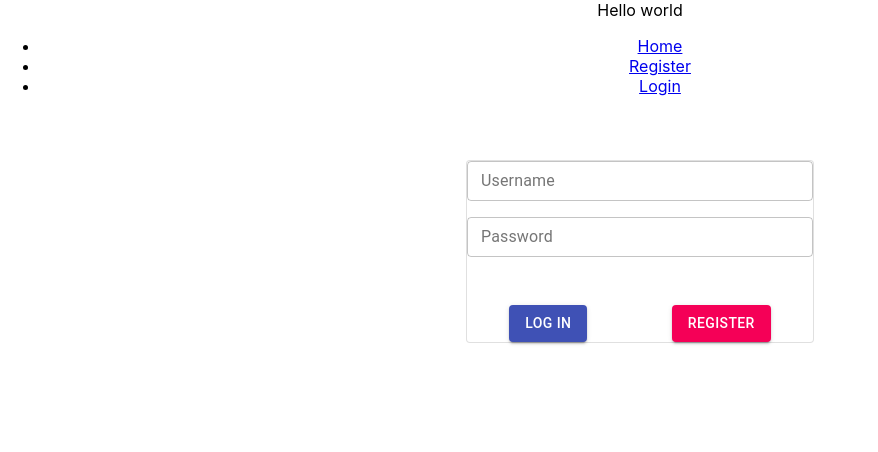
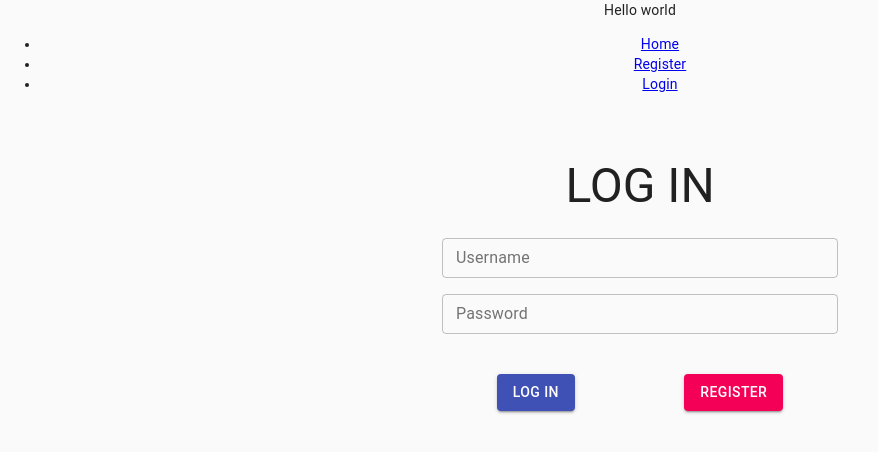
Before and after one commit to mintyTaco/basicloginap, a React (Create React App) app: page /login in a window 1280 px wide. Shown: the top 452 px of the page, without its empty margins (0-878 px from the left). Built offline with nearby package versions, Linux system fonts and the light colour scheme.

Commit message:
refactored login component(formik); adjusted styling;

```diff
--- a/src/App.js
+++ b/src/App.js
@@ -1,7 +1,7 @@
 import React from "react";
 import { BrowserRouter as Router, Switch, Route, Link } from "react-router-dom";
 
-import Login from "./components/login";
+import Login from "./components/login/login";
 import Register from "./components/register";
 import Home from "./components/home";
 import PrivateRoute from "./components/routes/private_route";
--- a/src/components/login.js
+++ /dev/null
@@ -1,119 +0,0 @@
-import {
-  Button,
-  Container,
-  Grid,
-  makeStyles,
-  Paper,
-  TextField,
-} from "@material-ui/core";
-import React, { useEffect, useState } from "react";
-import { useDispatch, useSelector } from "react-redux";
-import { userLoginActions } from "../redux/actions/loginActions";
-import { useHistory } from "react-router";
-import { alertActions } from "../redux/actions/alertActions";
-const useStyles = makeStyles((theme) => ({
-  container: {
-    padding: theme.spacing(6),
-  },
-}));
-
-export const Login = () => {
-  const classes = useStyles();
-  const dispatch = useDispatch();
-  const history = useHistory();
-  const [inputs, setInputs] = useState({
-    username: "",
-    password: "",
-  });
-  const alert = useSelector((state) => state.alert);
-  const loggingIn = useSelector((state) => state.authentication.loggingIn);
-  const { username, password } = inputs;
-  const [submitted, setSubmitted] = useState(false);
-  const handleChange = (e) => {
-    const { name, value } = e.target;
-    setInputs((inputs) => ({ ...inputs, [name]: value }));
-  };
-
-  useEffect(() => {
-    history.listen((location, action) => {
-      dispatch(alertActions.clear());
-    });
-  }, []);
-  useEffect(() => {
-    dispatch(userLoginActions.logout());
-  }, []);
-
-  const handleSubmit = (e) => {
-    e.preventDefault();
-    setSubmitted(true);
-    if (username && password) {
-      console.log("Handle submit", username, password);
-      dispatch(
-        userLoginActions.login(username, password, { pathname: "/" }, history)
-      );
-    }
-  };
-  return (
-    <Container className={classes.container} maxWidth="xs">
-      <Paper variant={"outlined"}>
-        {alert.message && <div>{`${alert.message}`}</div>}
-        <form name="form" onSubmit={handleSubmit}>
-          <Grid container spacing={6}>
-            <Grid item xs={12}>
-              <Grid container spacing={2}>
-                <Grid item xs={12}>
-                  <TextField
-                    fullWidth
-                    label="Username"
-                    onChange={handleChange}
-                    name="username"
-                    size="small"
-                    variant="outlined"
-                  />
-                </Grid>
-                <Grid item xs={12}>
-                  <TextField
-                    fullWidth
-                    label="Password"
-                    onChange={handleChange}
-                    name="password"
-                    size="small"
-                    type="password"
-                    variant="outlined"
-                  />
-                </Grid>
-              </Grid>
-            </Grid>
-            <Grid
-              item
-              xs={12}
-              style={{
-                display: "flex",
-                flexDirection: "row",
-                justifyContent: "space-around",
-              }}
-            >
-              <Button
-                color="primary"
-                type="submit"
-                variant="contained"
-                onClick={handleSubmit}
-              >
-                Log in
-              </Button>
-              <Button
-                color="secondary"
-                onClick={() => history.push("/register")}
-                variant="contained"
-              >
-                Register
-              </Button>
-            </Grid>
-          </Grid>
-        </form>
-      </Paper>
-    </Container>
-  );
-};
-
-export default Login;
--- /dev/null
+++ b/src/components/login/login.js
@@ -0,0 +1,31 @@
+import React, { useEffect, useState } from "react";
+import { useDispatch, useSelector } from "react-redux";
+import { userLoginActions } from "../../redux/actions/loginActions";
+import { useHistory } from "react-router";
+import { alertActions } from "../../redux/actions/alertActions";
+import { LoginForm } from "./loginForm";
+// TODO add spinner for logginIn state
+// TODO style BE alerts
+export const Login = () => {
+  const dispatch = useDispatch();
+  const history = useHistory();
+  const alert = useSelector((state) => state.alert);
+  const loggingIn = useSelector((state) => state.authentication.loggingIn);
+  useEffect(() => {
+    history.listen((location, action) => {
+      dispatch(alertActions.clear());
+    });
+  }, []);
+  useEffect(() => {
+    dispatch(userLoginActions.logout());
+  }, []);
+
+  return (
+    <>
+      {alert.message && <div>{`${alert.message}`}</div>}
+      <LoginForm />
+    </>
+  );
+};
+
+export default Login;
--- /dev/null
+++ b/src/components/login/loginForm.js
@@ -0,0 +1,129 @@
+import { useDispatch } from "react-redux";
+import { useHistory } from "react-router";
+import { userLoginActions } from "../../redux/actions/loginActions";
+import { useFormik } from "formik";
+import {
+  Button,
+  Container,
+  CssBaseline,
+  makeStyles,
+  TextField,
+  Typography,
+} from "@material-ui/core";
+import React from "react";
+const useStyles = makeStyles((theme) => ({
+  paper: {
+    marginTop: theme.spacing(8),
+    display: "flex",
+    flexDirection: "column",
+    alignItems: "center",
+  },
+
+  form: {
+    width: "100%",
+    marginTop: theme.spacing(3),
+    display: "flex",
+    flexDirection: "column",
+  },
+  submit: {
+    margin: theme.spacing(3, 0, 2),
+  },
+}));
+export const LoginForm = () => {
+  const classes = useStyles();
+  const dispatch = useDispatch();
+  const history = useHistory();
+  const initialValues = {
+    username: "",
+    password: "",
+  };
+  const onSubmit = (values) => {
+    dispatch(
+      userLoginActions.login(
+        values.username,
+        values.password,
+        { pathname: "/" },
+        history
+      )
+    );
+  };
+  const validate = (values) => {
+    let errors = {};
+    if (!values.username) {
+      errors.username = "Required";
+    }
+    if (!values.password) {
+      errors.password = "Required";
+    }
+    return errors;
+  };
+  const formik = useFormik({
+    initialValues,
+    onSubmit,
+    validate,
+  });
+  return (
+    <Container maxWidth={"xs"}>
+      <CssBaseline />
+      <div className={classes.paper}>
+        <Typography component={"h1"} variant={"h3"}>
+          {"LOG IN"}
+        </Typography>
+        <form onSubmit={formik.handleSubmit} className={classes.form}>
+          <TextField
+            style={{ paddingBottom: "1rem" }}
+            label="Username"
+            onChange={formik.handleChange}
+            error={formik.errors.username}
+            name="username"
+            value={formik.values.username}
+            size="small"
+            variant="outlined"
+          />
+          <TextField
+            style={{ paddingBottom: "1rem" }}
+            error={formik.errors.password}
+            value={formik.values.password}
+            label="Password"
+            type={"password"}
+            onChange={formik.handleChange}
+            name="password"
+            size="small"
+            variant="outlined"
+          />
+
+          <div
+            style={{
+              display: "flex",
+              flexDirection: "row",
+              justifyContent: "space-around",
+            }}
+          >
+            <Button
+              color="primary"
+              type="submit"
+              variant="contained"
+              // onClick={() => {
+              //   console.log("SUMITT", formik.values);
+              //   formik.handleSubmit();
+              // }}
+              className={classes.submit}
+            >
+              Log in
+            </Button>
+            <Button
+              color="secondary"
+              onClick={() => {
+                history.push("/register");
+              }}
+              variant="contained"
+              className={classes.submit}
+            >
+              Register
+            </Button>
+          </div>
+        </form>
+      </div>
+    </Container>
+  );
+};
```
Also changed, not shown: 1 other file (tests, documents, lock files or other folders).
